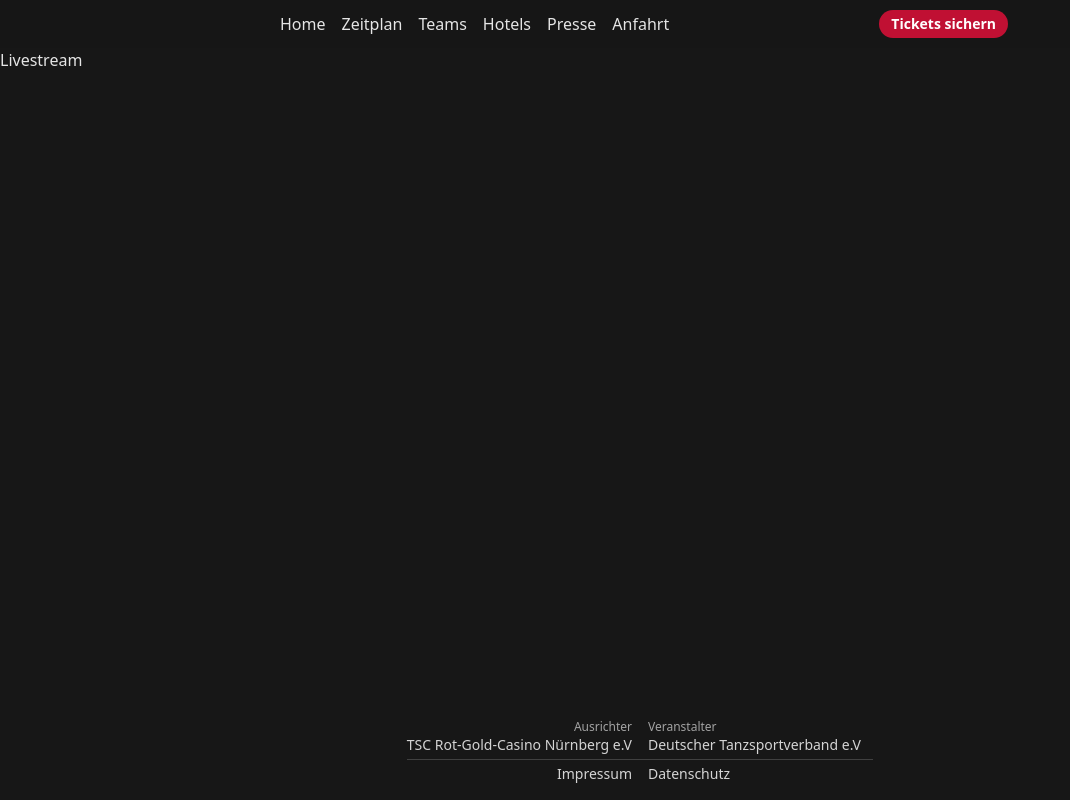
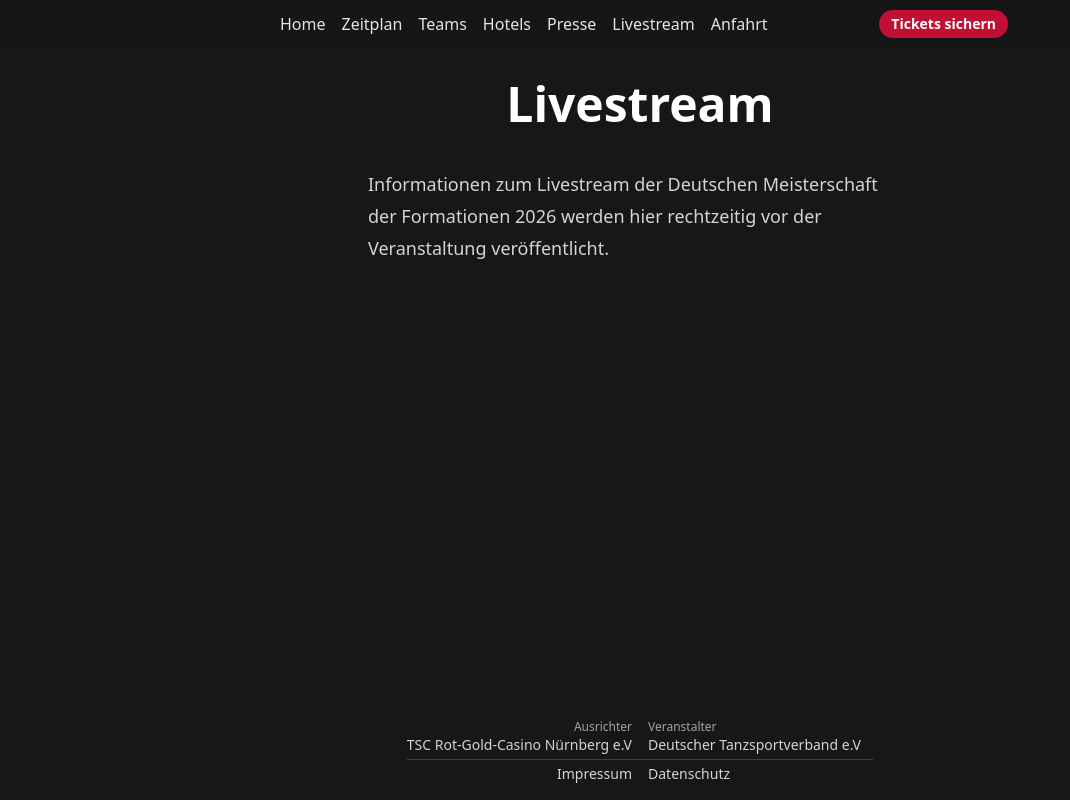
Before and after one commit to TSC-Rot-Gold-Casino-Nurnberg-e-V/dm-formationen, a Next.js app: page /livestream in a window 1280 px wide. Shown: the whole page, without its empty margins (0-1070 px from the left). Built offline with nearby package versions, Linux system fonts and the light colour scheme.

Commit message:
feat: add Livestream page with metadata and update navigation links

```diff
--- a/app/livestream/page.tsx
+++ b/app/livestream/page.tsx
@@ -1,7 +1,19 @@
+import type { Metadata } from "next";
+
+export const metadata: Metadata = {
+  title: "Livestream | Deutsche Meisterschaft der Formationen 2026",
+  description:
+    "Informationen zum Livestream der Deutschen Meisterschaft der Formationen 2026",
+};
+
 export default function LivestreamPage() {
   return (
-    <main>
-      <h1>Livestream</h1>
+    <main className="container !max-w-xl prose sm:prose-lg prose-invert prose-neutral mx-auto py-8">
+      <h1 className="text-center">Livestream</h1>
+      <p>
+        Informationen zum Livestream der Deutschen Meisterschaft der Formationen
+        2026 werden hier rechtzeitig vor der Veranstaltung veröffentlicht.
+      </p>
     </main>
   );
 }
--- a/app/sitemap.ts
+++ b/app/sitemap.ts
@@ -8,13 +8,13 @@ export default function sitemap(): MetadataRoute.Sitemap {
       url: BASE_URL,
       lastModified: new Date(),
       changeFrequency: "yearly",
-      priority: 0.9,
+      priority: 1,
     },
     {
       url: `${BASE_URL}/zeitplan`,
       lastModified: new Date(),
       changeFrequency: "monthly",
-      priority: 0.8,
+      priority: 0.9,
     },
     {
       url: `${BASE_URL}/teams`,
@@ -40,5 +40,11 @@ export default function sitemap(): MetadataRoute.Sitemap {
       changeFrequency: "monthly",
       priority: 0.4,
     },
+    {
+      url: `${BASE_URL}/livestream`,
+      lastModified: new Date(),
+      changeFrequency: "monthly",
+      priority: 0.8,
+    },
   ];
 }
--- a/components/Navigation.tsx
+++ b/components/Navigation.tsx
@@ -12,7 +12,7 @@ const NAV_ITEMS = [
   // { href: "/tickets", label: "Tickets" },
   { href: "/hotels", label: "Hotels" },
   { href: "/presse", label: "Presse" },
-  // { href: "/livestream", label: "Livestream" },
+  { href: "/livestream", label: "Livestream" },
   { href: "/anfahrt", label: "Anfahrt" },
 ];
 
```
